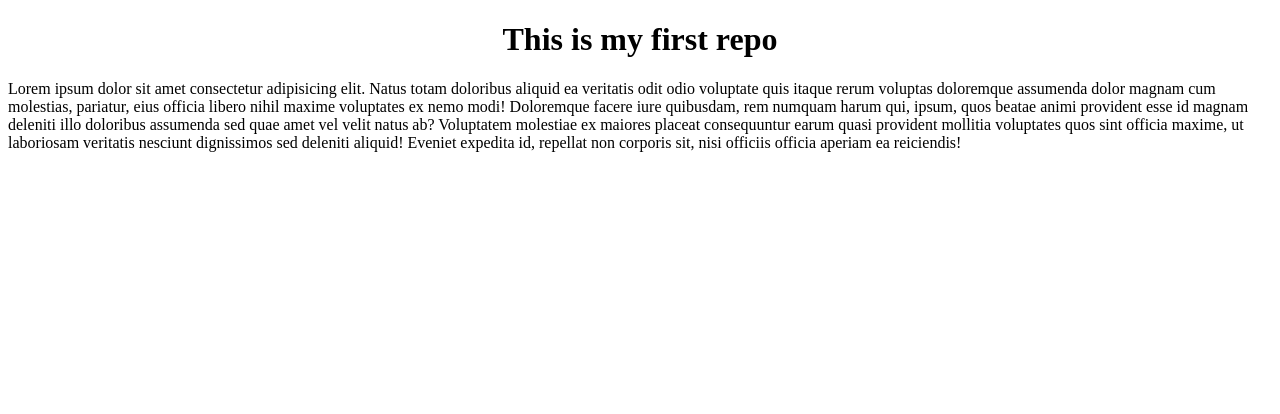
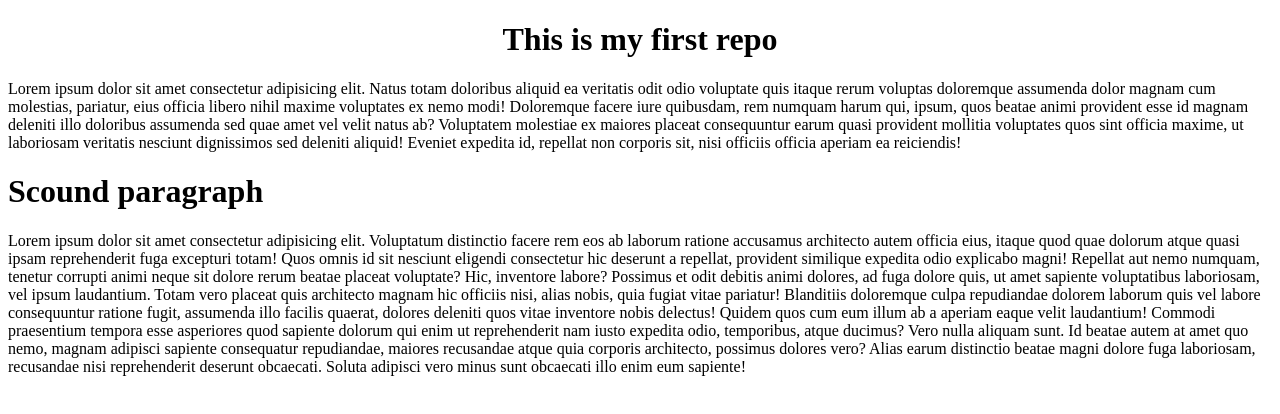
Before and after one commit to sijancse/first-repo, a plain HTML site: page index.html in a window 1280 px wide. Drawn offline with Linux system fonts and the light colour scheme.

Commit message:
paragraph added

```diff
--- a/index.html
+++ b/index.html
@@ -19,5 +19,8 @@
       veritatis nesciunt dignissimos sed deleniti aliquid! Eveniet expedita id,
       repellat non corporis sit, nisi officiis officia aperiam ea reiciendis!
     </p>
+    <h1>Scound paragraph
+    </h1>
+    <p>Lorem ipsum dolor sit amet consectetur adipisicing elit. Voluptatum distinctio facere rem eos ab laborum ratione accusamus architecto autem officia eius, itaque quod quae dolorum atque quasi ipsam reprehenderit fuga excepturi totam! Quos omnis id sit nesciunt eligendi consectetur hic deserunt a repellat, provident similique expedita odio explicabo magni! Repellat aut nemo numquam, tenetur corrupti animi neque sit dolore rerum beatae placeat voluptate? Hic, inventore labore? Possimus et odit debitis animi dolores, ad fuga dolore quis, ut amet sapiente voluptatibus laboriosam, vel ipsum laudantium. Totam vero placeat quis architecto magnam hic officiis nisi, alias nobis, quia fugiat vitae pariatur! Blanditiis doloremque culpa repudiandae dolorem laborum quis vel labore consequuntur ratione fugit, assumenda illo facilis quaerat, dolores deleniti quos vitae inventore nobis delectus! Quidem quos cum eum illum ab a aperiam eaque velit laudantium! Commodi praesentium tempora esse asperiores quod sapiente dolorum qui enim ut reprehenderit nam iusto expedita odio, temporibus, atque ducimus? Vero nulla aliquam sunt. Id beatae autem at amet quo nemo, magnam adipisci sapiente consequatur repudiandae, maiores recusandae atque quia corporis architecto, possimus dolores vero? Alias earum distinctio beatae magni dolore fuga laboriosam, recusandae nisi reprehenderit deserunt obcaecati. Soluta adipisci vero minus sunt obcaecati illo enim eum sapiente!</p>
   </body>
 </html>
```
